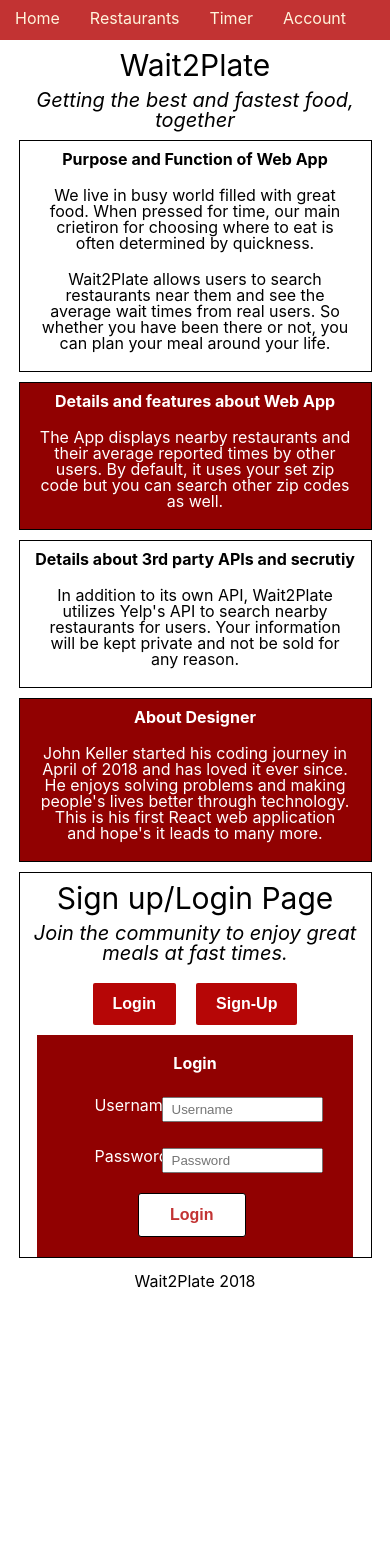
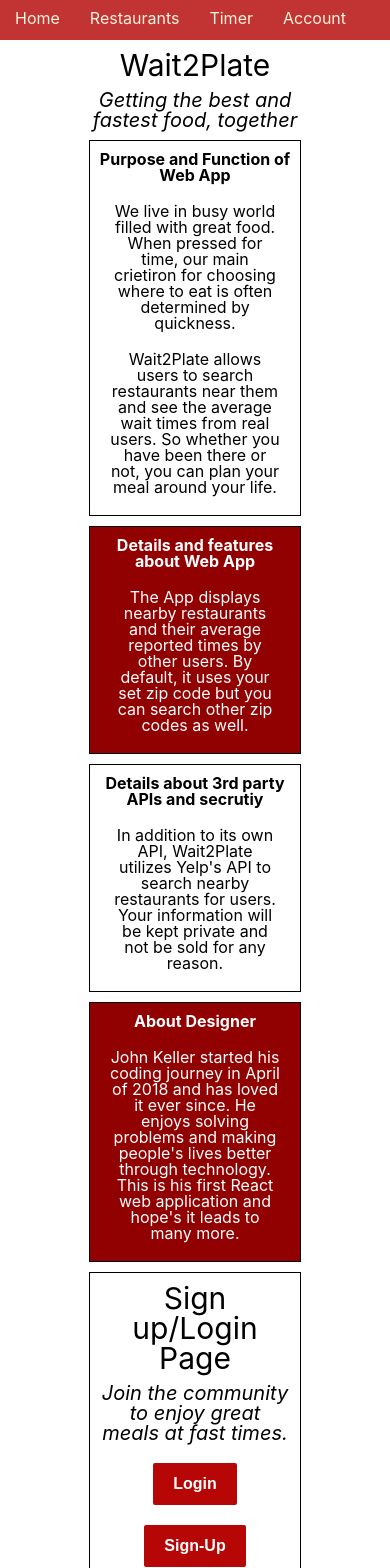
Before and after one commit to jmkeller3/wait2plate-client, a React (Create React App) app: page / in a window 390 px wide. Shown: the top 1568 px of the page. Before the commit the page ends 1304 px from the top, so only its background shows below. Built offline with nearby package versions, Linux system fonts and the light colour scheme; no server answers.

Commit message:
fixed table display

```diff
--- a/src/components/Account.css
+++ b/src/components/Account.css
@@ -18,13 +18,13 @@ th {
   font-weight: bold;
 }
 
-td,
+/* td,
 th {
   border: 1px solid #dddddd;
   text-align: left;
   padding: 8px;
-}
+} */
 
 tr:nth-child(even) {
-  background-color: #f17272;
+  background-color: #f79595;
 }
--- a/src/components/Restaurants.css
+++ b/src/components/Restaurants.css
@@ -6,6 +6,7 @@
 }
 
 th, td {
+    border: 1px solid #dddddd;
     padding: 10px;
 }
 
@@ -27,6 +28,10 @@ input {
     display: block;
   }
 
+  main {
+    width: 60%;
+  }
+
   thead tr {
     position: absolute;
     top: -9999px;
@@ -34,16 +39,17 @@ input {
   }
 
   tr {
-    border: 1px solid #16377c;
+    border: 1px solid #6e0400;
   }
 
   td {
     border: none;
-    border-bottom: 1px solid #6194ff;
+    border-bottom: 1px solid #a30500;
     position: relative;
     padding: 10px;
     padding-left: 50%;
     padding-right: 5px;
+    font-size: 12px;
   }
 
   td:before {
@@ -71,4 +77,8 @@ input {
   td:nth-of-type(5):before {
     content: "Report Time";
   }
+
+  button {
+    padding: 6px 8px;
+  }
 }
```
